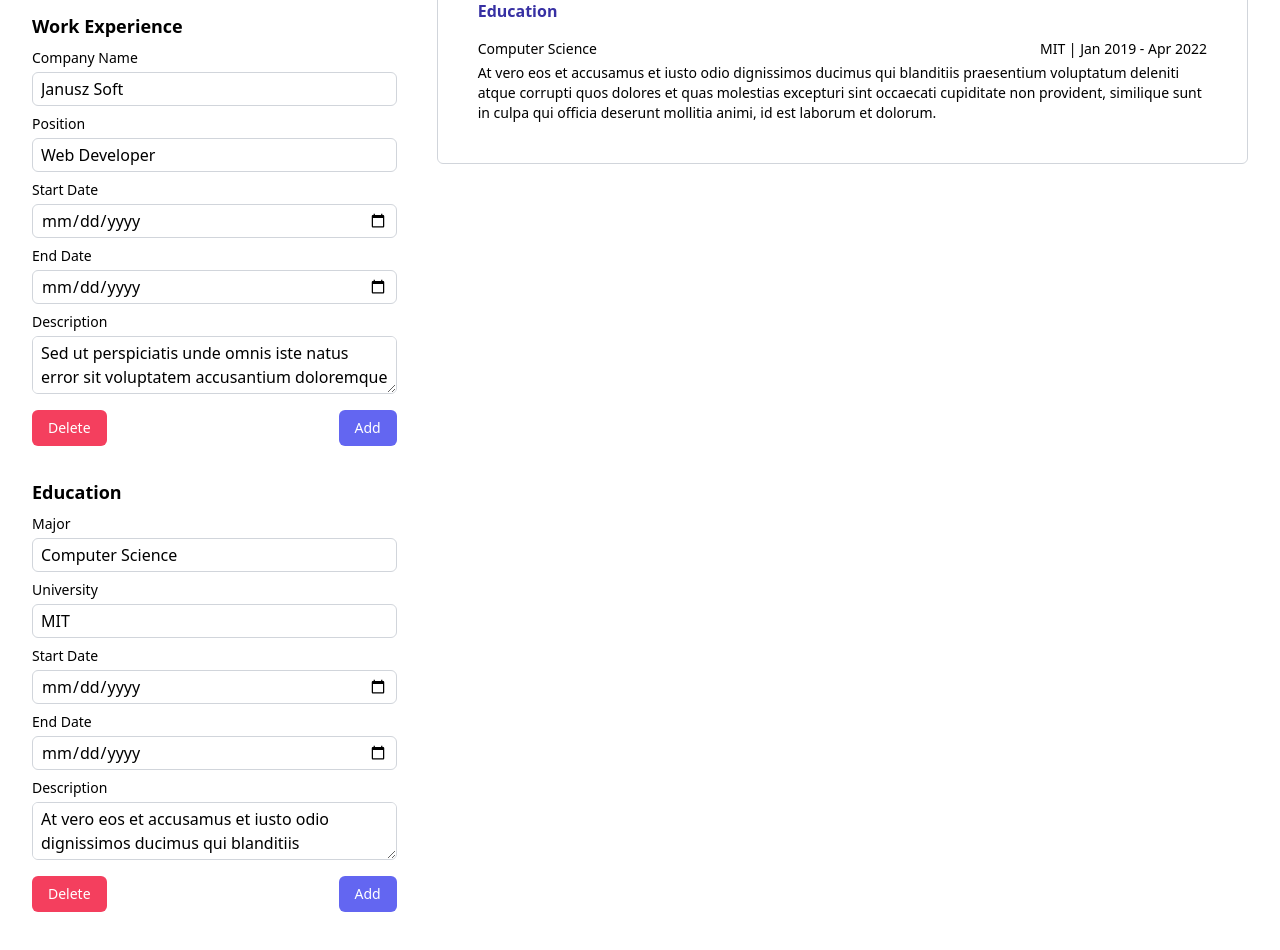
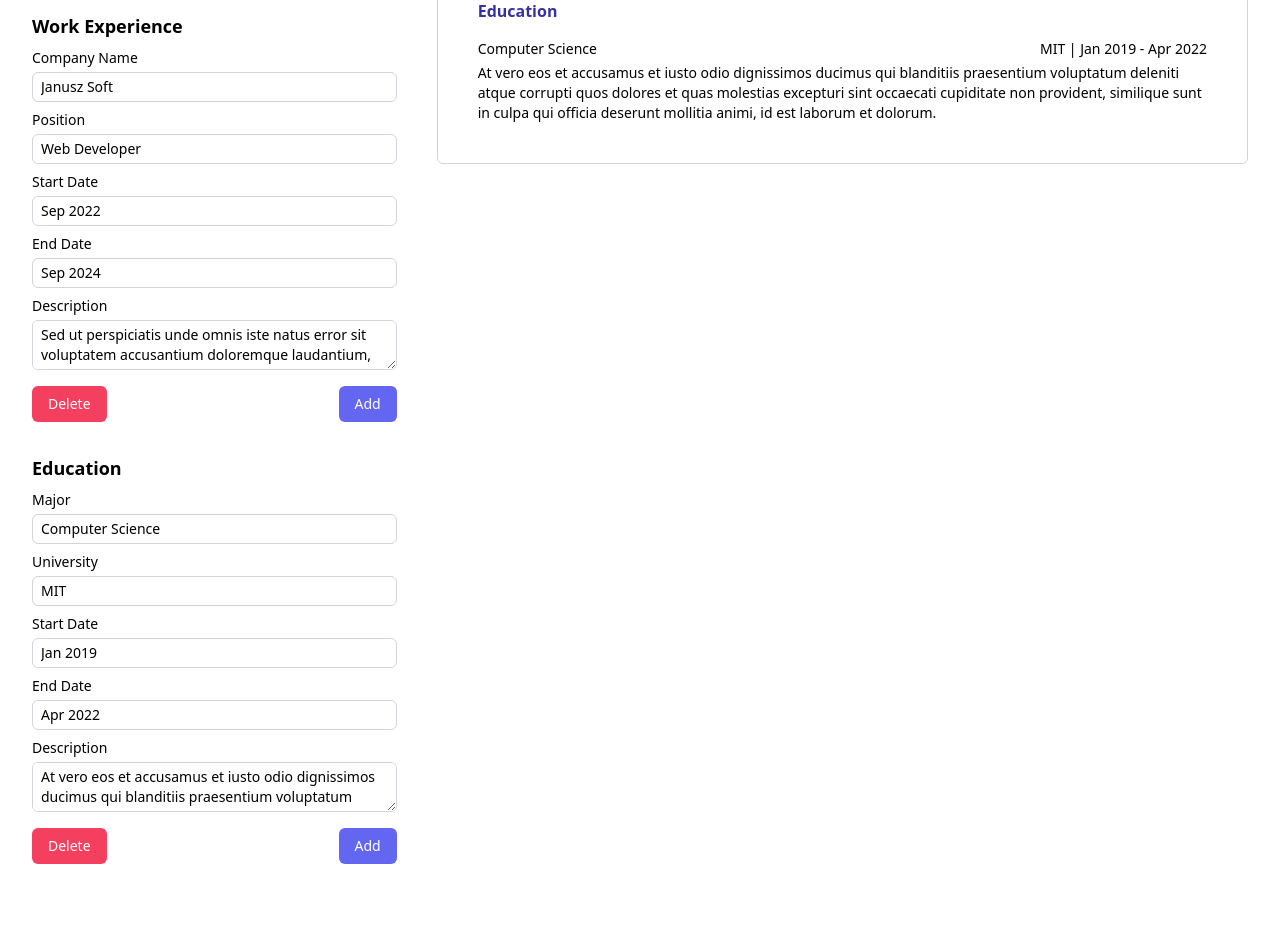
Before and after one commit to Ver0s/odin-cv-app, a React (Create React App) app: page / in a window 1280 px wide. Shown: the part 480-1430 px from the top of the page. After the commit the page ends 1384 px from the top, so only its background shows below. Built offline with nearby package versions, Linux system fonts and the light colour scheme.

Commit message:
change font size inside form inputs

```diff
--- a/src/components/forms/EducationForm.jsx
+++ b/src/components/forms/EducationForm.jsx
@@ -18,7 +18,7 @@ class EducationForm extends Component {
 						id="major"
 						value={major}
 						onChange={(e) => handleArrayChange(e, id, 'education')}
-						className="block w-full rounded-md border-gray-300 px-2 py-1"
+						className="block w-full rounded-md border-gray-300 px-2 py-1 text-sm"
 					/>
 				</div>
 				<div>
@@ -31,7 +31,7 @@ class EducationForm extends Component {
 						id="university"
 						value={university}
 						onChange={(e) => handleArrayChange(e, id, 'education')}
-						className="block w-full rounded-md border-gray-300 px-2 py-1"
+						className="block w-full rounded-md border-gray-300 px-2 py-1 text-sm"
 					/>
 				</div>
 				<div>
@@ -39,12 +39,12 @@ class EducationForm extends Component {
 						Start Date
 					</label>
 					<input
-						type="date"
+						type="text"
 						name="startDate"
 						id="startDate"
 						value={startDate}
 						onChange={(e) => handleArrayChange(e, id, 'education')}
-						className="block w-full rounded-md border-gray-300 px-2 py-1"
+						className="block w-full rounded-md border-gray-300 px-2 py-1 text-sm"
 					/>
 				</div>
 				<div>
@@ -52,12 +52,12 @@ class EducationForm extends Component {
 						End Date
 					</label>
 					<input
-						type="date"
+						type="text"
 						name="endDate"
 						id="endDate"
 						value={endDate}
 						onChange={(e) => handleArrayChange(e, id, 'education')}
-						className="block w-full rounded-md border-gray-300 px-2 py-1"
+						className="block w-full rounded-md border-gray-300 px-2 py-1 text-sm"
 					/>
 				</div>
 				<div>
@@ -70,7 +70,7 @@ class EducationForm extends Component {
 						id="description"
 						value={description}
 						onChange={(e) => handleArrayChange(e, id, 'education')}
-						className="block w-full rounded-md border-gray-300 px-2 py-1"
+						className="block w-full rounded-md border-gray-300 px-2 py-1 text-sm"
 					/>
 				</div>
 			</form>
--- a/src/components/forms/WorkExperienceForm.jsx
+++ b/src/components/forms/WorkExperienceForm.jsx
@@ -20,7 +20,7 @@ class WorkExperienceForm extends Component {
 						onChange={(e) =>
 							handleArrayChange(e, id, 'workExperience')
 						}
-						className="block w-full rounded-md border-gray-300 px-2 py-1"
+						className="block w-full rounded-md border-gray-300 px-2 py-1 text-sm"
 					/>
 				</div>
 				<div>
@@ -35,7 +35,7 @@ class WorkExperienceForm extends Component {
 						onChange={(e) =>
 							handleArrayChange(e, id, 'workExperience')
 						}
-						className="block w-full rounded-md border-gray-300 px-2 py-1"
+						className="block w-full rounded-md border-gray-300 px-2 py-1 text-sm"
 					/>
 				</div>
 				<div>
@@ -43,14 +43,14 @@ class WorkExperienceForm extends Component {
 						Start Date
 					</label>
 					<input
-						type="date"
+						type="text"
 						name="startDate"
 						id="startDate"
 						value={startDate}
 						onChange={(e) =>
 							handleArrayChange(e, id, 'workExperience')
 						}
-						className="block w-full rounded-md border-gray-300 px-2 py-1"
+						className="block w-full rounded-md border-gray-300 px-2 py-1 text-sm"
 					/>
 				</div>
 				<div>
@@ -58,14 +58,14 @@ class WorkExperienceForm extends Component {
 						End Date
 					</label>
 					<input
-						type="date"
+						type="text"
 						name="endDate"
 						id="endDate"
 						value={endDate}
 						onChange={(e) =>
 							handleArrayChange(e, id, 'workExperience')
 						}
-						className="block w-full rounded-md border-gray-300 px-2 py-1"
+						className="block w-full rounded-md border-gray-300 px-2 py-1 text-sm"
 					/>
 				</div>
 				<div>
@@ -80,7 +80,7 @@ class WorkExperienceForm extends Component {
 						onChange={(e) =>
 							handleArrayChange(e, id, 'workExperience')
 						}
-						className="block w-full rounded-md border-gray-300 px-2 py-1"
+						className="block w-full rounded-md border-gray-300 px-2 py-1 text-sm"
 					/>
 				</div>
 			</form>
```
